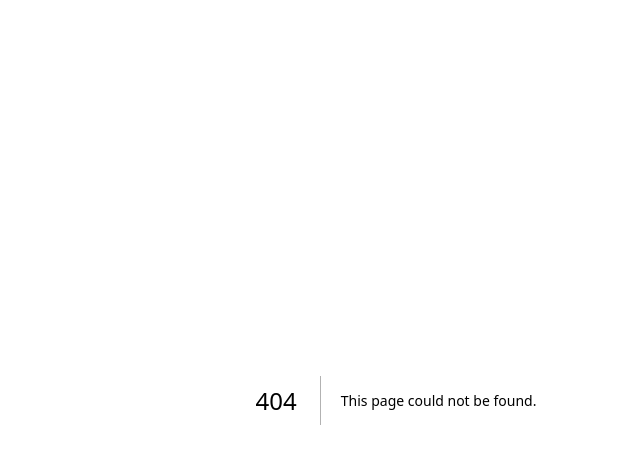
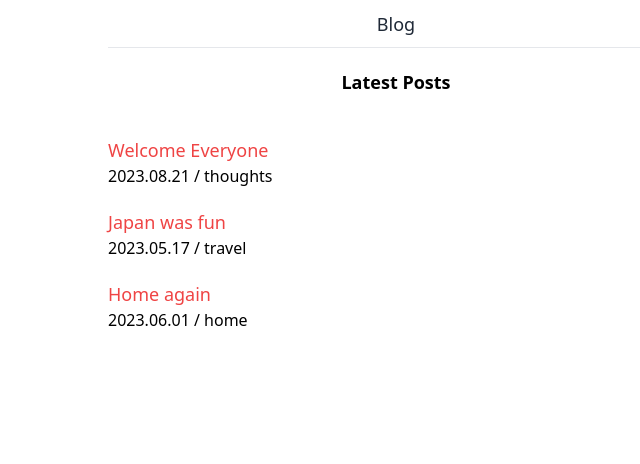
Before and after one commit to gksehfapd/radish-market, a Next.js app: page /blog in a window 1280 px wide. Before the commit this address had no page. Shown: the top 464 px of the page, without its empty margins (244-884 px from the left). Built offline with nearby package versions, Linux system fonts and the light colour scheme.

Commit message:
test: Blog-getStaticProps

```diff
--- a/package.json
+++ b/package.json
@@ -15,6 +15,7 @@
 		"@types/nodemailer": "^6.4.9",
 		"@types/react": "18.2.17",
 		"@types/react-dom": "18.2.7",
+		"gray-matter": "^4.0.3",
 		"iron-session": "^6.3.1",
 		"next": "13.4.12",
 		"nodemailer": "^6.9.4",
--- /dev/null
+++ b/src/pages/blog.tsx
@@ -0,0 +1,42 @@
+import Layout from '@/components/layout'
+import { readFileSync, readdirSync } from 'fs'
+import matter from 'gray-matter'
+import { NextPage } from 'next'
+
+interface Post {
+	title: string
+	date: string
+	category: string
+}
+
+const Blog: NextPage<{ posts: Post[] }> = ({ posts }) => {
+	return (
+		<Layout title="Blog">
+			<h1 className="font-semibold text-center mt-5 mb-10 text-lg"> Latest Posts</h1>
+			{posts.map((post, index) => (
+				<div key={index} className="mb-5">
+					<span className="text-lg text-red-500">{post.title}</span>
+					<div>
+						<span>
+							{post.date} / {post.category}
+						</span>
+					</div>
+				</div>
+			))}
+		</Layout>
+	)
+}
+
+export async function getStaticProps() {
+	const blogPosts = readdirSync('src/posts').map((file) => {
+		const content = readFileSync(`src/posts/${file}`, 'utf-8')
+
+		return matter(content).data
+	})
+
+	return {
+		props: { posts: blogPosts }
+	}
+}
+
+export default Blog
--- /dev/null
+++ b/src/posts/01-first-post.md
@@ -0,0 +1,11 @@
+---
+title: Welcome Everyone
+date: 2023.08.21
+category: thoughts
+---
+
+# Welcome everyone!
+
+This is my first blog post!
+
+Thx!
--- /dev/null
+++ b/src/posts/02-my-trip-to-japan.md
@@ -0,0 +1,11 @@
+---
+title: Japan was fun
+date: 2023.05.17
+category: travel
+---
+
+# Travel more
+
+happy tokyo!
+
+Thx!
--- /dev/null
+++ b/src/posts/03-come-back-home.md
@@ -0,0 +1,11 @@
+---
+title: Home again
+date: 2023.06.01
+category: home
+---
+
+# come back home
+
+it was fun travel
+
+Thx!
```
Also changed, not shown: 1 other file (tests, documents, lock files or other folders).
